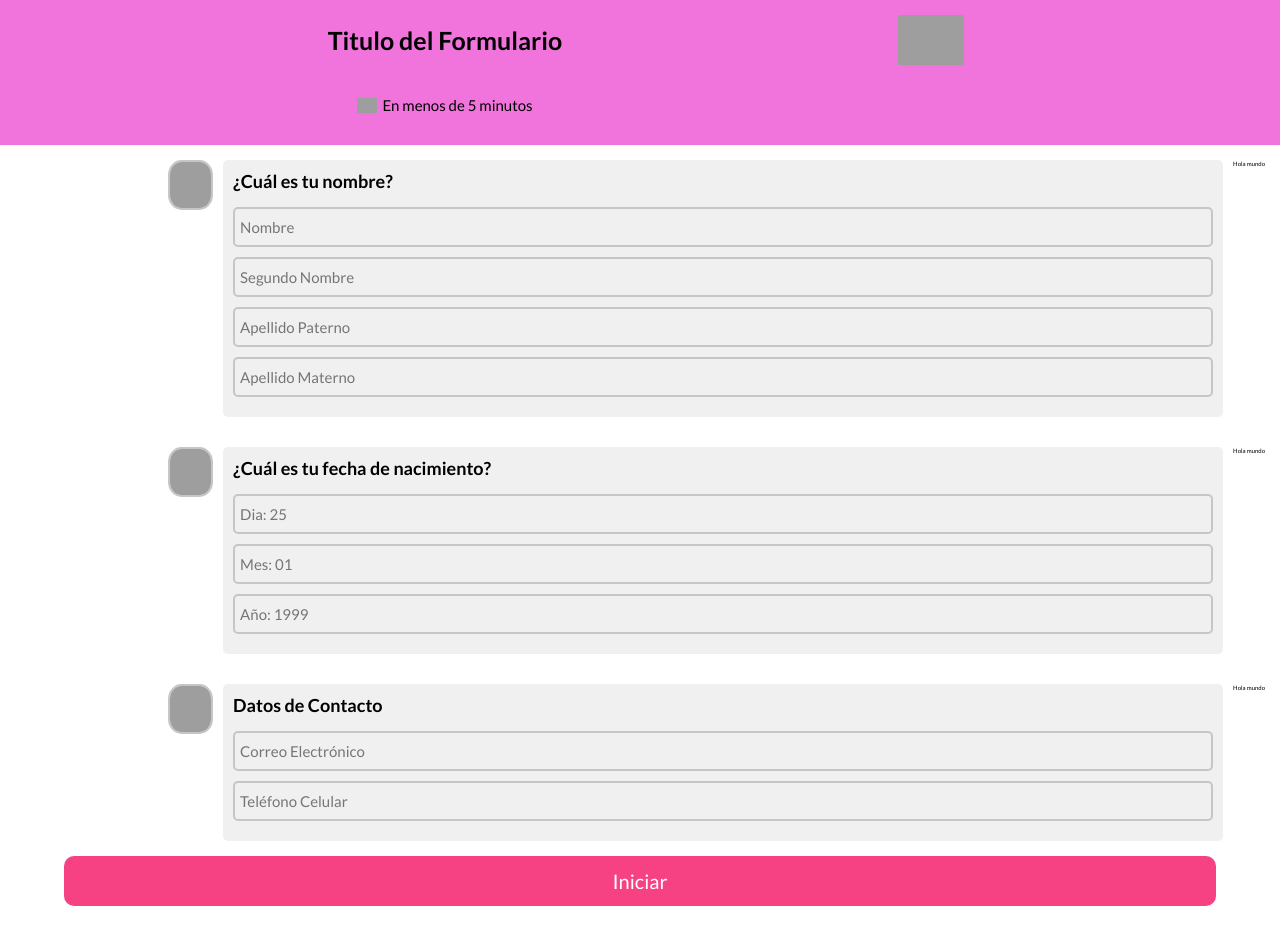
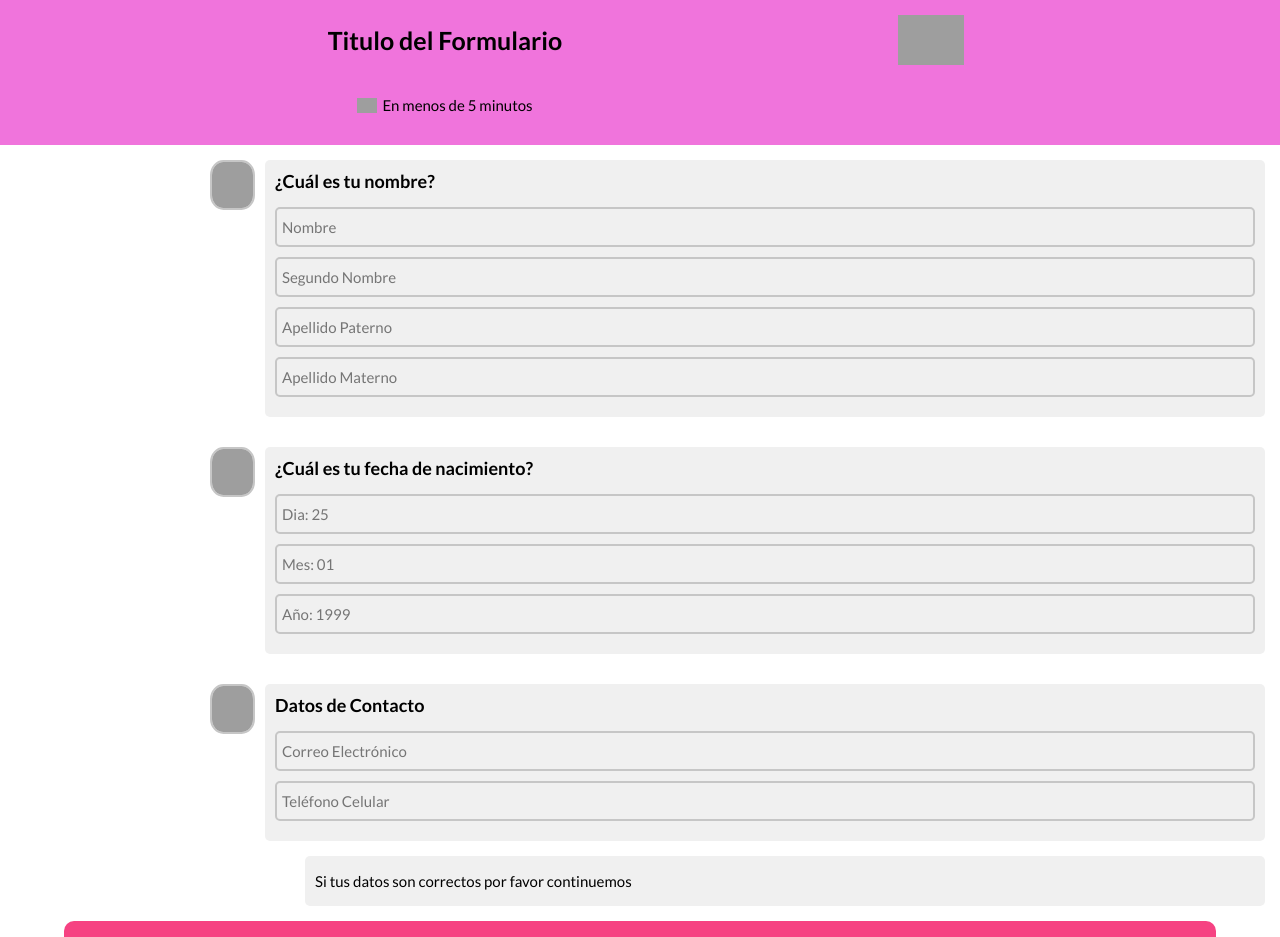
Before and after one commit to onedrako/chatForm_frontend, a React app: page / in a window 1280 px wide. Shown: the top 937 px of the page. Built offline with nearby package versions, Linux system fonts and the light colour scheme; grey boxes are pictures that could not be loaded.

Commit message:
UI completed and working

```diff
--- a/src/components/ChatComponent/ChatComponent.jsx
+++ b/src/components/ChatComponent/ChatComponent.jsx
@@ -1,8 +1,9 @@
 import { useFormik } from 'formik'
 import React from 'react'
 import * as Yup from 'yup'
-import { StyledForm } from '../../styles/ChatComponent/ChatComponent'
+import { CompleteInfo, ConfirmPreview, Form, PreviewInfo } from '../../styles/ChatComponent/ChatComponent'
 import { calculateDays } from '../../utils/calculateDays'
+import { months } from '../../utils/months'
 import { FormBtn } from './FormBtn'
 import { FormComponent } from './FormComponent'
 
@@ -37,11 +38,11 @@ const ChatComponent = () => {
     },
     validationSchema: Yup.object({
       name: Yup.string().required('El nombre es requerido'),
-      secondName: Yup.string().required('El segundo nombre es requerido'),
+      secondName: Yup.string(),
       paternalSurname: Yup.string().required('El apellido paterno es requerido'),
       maternalSurname: Yup.string().required('El apellido materno es requerido'),
       year: Yup.number().required('El año es requerido').min(1900, 'El año debe ser mayor a 1900').max(2022, 'El año debe ser menor a 2022'),
-      month: Yup.number().required('El mes es requerido').min(1).max(12),
+      month: Yup.number().required('El mes es requerido').min(1, 'Elige un mes válido').max(12, 'Elige un mes válido'),
       day: Yup.number().required('El dia es requerido').min(1, 'Elige un dia valido').max(31, 'Elige un dia valido').test('day', 'Elige un dia valido', value => value <= calculateDays(formik.values.month, formik.values.year)),
       email: Yup.string().required('El correo electrónico es requerido').email('El correo electrónico no es válido'),
       phone: Yup.number().test('len', 'Ingresa un número de teléfono valido (10 dígitos)', val => val && val.toString().length === 10)
@@ -50,12 +51,32 @@ const ChatComponent = () => {
 
   return (
     <>
-      <StyledForm onSubmit={formik.handleChange}>
+      <Form onSubmit={formik.handleChange}>
         <FormComponent dataSection='¿Cuál es tu nombre?' inputs={personalData} type='name' formikConfig={formik} errors={formik.erorrs} />
+        {formik.values.name && formik.values.paternalSurname && formik.values.maternalSurname &&
+          <PreviewInfo>{`${formik.values.name} ${formik.values.secondName} ${formik.values.paternalSurname} ${formik.values.maternalSurname}`}</PreviewInfo>}
+
         <FormComponent dataSection='¿Cuál es tu fecha de nacimiento?' inputs={dateOfBirth} type='date' formikConfig={formik} />
+        {formik.values.day && formik.values.month && formik.values.year &&
+          <PreviewInfo>{`${formik.values.day} de ${months[formik.values.month]} de ${formik.values.year}`}</PreviewInfo>}
+
         <FormComponent dataSection='Datos de Contacto' inputs={contactData} type='contact' formikConfig={formik} />
+        {formik.values.email && formik.values.phone &&
+          <PreviewInfo>{`${formik.values.email} ${formik.values.phone}`}</PreviewInfo>}
+
+        {Object.keys(formik.errors).length === 0 &&
+          <ConfirmPreview>Si tus datos son correctos por favor continuemos</ConfirmPreview>}
+
         <FormBtn type='submit' formikConfig={formik} />
-      </StyledForm>
+
+        {Object.keys(formik.errors).length === 0 && formik.values.name &&
+          <CompleteInfo>
+            <p>{` Fecha de Nacimiento: ${formik.values.day} de ${months[formik.values.month]} de ${formik.values.year}`}</p>
+            <p>{`Correo Electrónico: ${formik.values.email}`}</p>
+            <p>{`Teléfono Celular: ${formik.values.phone}`}</p>
+            <p>{`Nombre: ${formik.values.name} ${formik.values.secondName} ${formik.values.paternalSurname} ${formik.values.maternalSurname}`}</p>
+          </CompleteInfo>}
+      </Form>
     </>
 
   )
--- a/src/components/ChatComponent/FormComponent.jsx
+++ b/src/components/ChatComponent/FormComponent.jsx
@@ -24,12 +24,10 @@ const FormComponent = ({ dataSection, inputs, type, formikConfig }) => {
               {formikConfig.touched[input.fieldName] && formikConfig.errors[input.fieldName] && (
                 <InputError>{formikConfig.errors[input.fieldName]}</InputError>
               )}
-
             </div>
           )
         })}
       </StyledInputsContainer>
-      <div>Hola mundo</div>
     </StyledFormComponent>
   )
 }
--- a/src/styles/ChatComponent/ChatComponent.js
+++ b/src/styles/ChatComponent/ChatComponent.js
@@ -1,9 +1,50 @@
 import styled from 'styled-components'
 
-const StyledForm = styled.form`
+export const Form = styled.form`
   width: 100%;
   display: flex;
   flex-direction: column;
   `
 
-export { StyledForm }
+export const PreviewInfo = styled.p`
+  display: flex;
+  align-items: center;
+  width: 75%;
+  margin: 0 15px 15px auto;
+  font-size: 1.5rem;
+  min-height: 50px;
+  background:  #f074dc;
+  border-radius: 5px;
+  padding: 10px;
+`
+export const ConfirmPreview = styled.p`
+  display: flex;
+  align-items: center;
+  width: 75%;
+  margin: 0 15px 15px auto;
+  font-size: 1.5rem;
+  min-height: 50px;
+  background:  #f0f0f0;
+  border-radius: 5px;
+  padding: 10px;
+`
+
+export const CompleteInfo = styled.div`
+  display: flex;
+  flex-direction: column;
+  align-items: center;
+  width: 90%;
+  margin: 0 15px 15px auto;
+  min-height: 50px;
+  background:  #f074dc;
+  border-radius: 5px;
+  padding: 10px;
+  gap: 10px;
+
+  & p {
+    width: 100%;
+    display: flex;
+    justify-content: flex-start;
+    font-size: 1.5rem;
+  }
+`
--- /dev/null
+++ b/src/utils/months.js
@@ -0,0 +1,14 @@
+export const months = {
+  1: 'Enero',
+  2: 'Febrero',
+  3: 'Marzo',
+  4: 'Abril',
+  5: 'Mayo',
+  6: 'Junio',
+  7: 'Julio',
+  8: 'Agosto',
+  9: 'Septiembre',
+  10: 'Octubre',
+  11: 'Noviembre',
+  12: 'Diciembre'
+}
```
